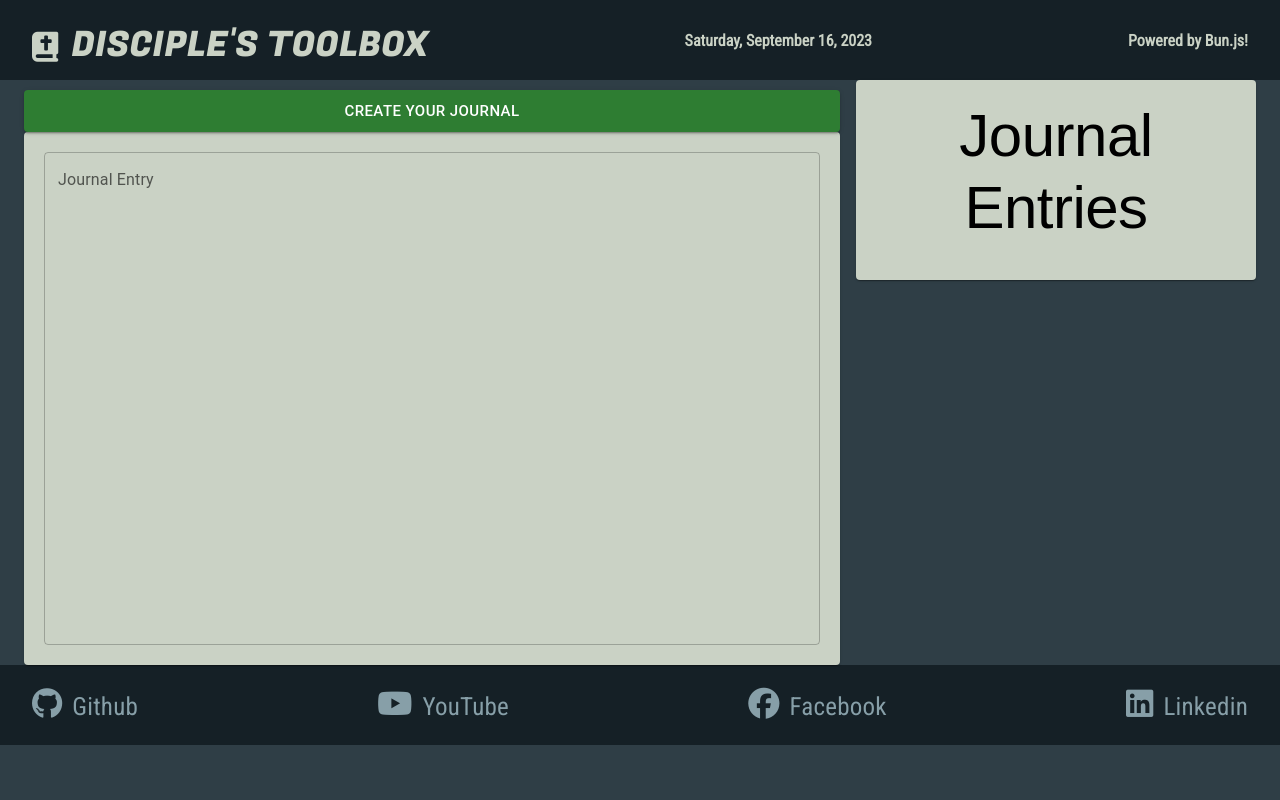
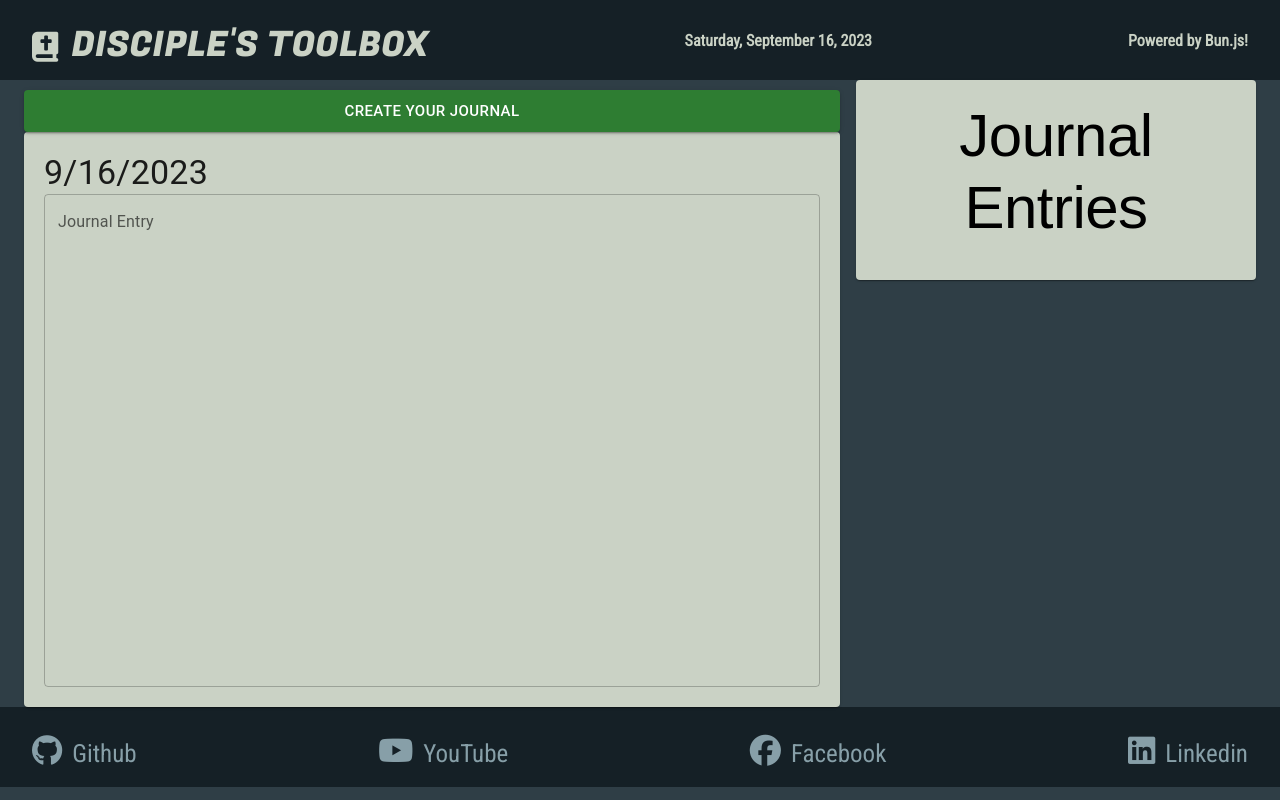
Before and after one commit to JonathanSanch/Disciples-Toolbox, a React (Create React App) app in the folder client/: page /journal in a window 1280 px wide. Built offline with nearby package versions, Linux system fonts and the light colour scheme; a web font is replaced by a local one.

Commit message:
added and fixed the delete function

```diff
--- a/client/src/components/Footer.css
+++ b/client/src/components/Footer.css
@@ -1,4 +1,4 @@
-#github {
+.thing {
     color: #879fa8;
     font-family: "Roboto Condensed", 'Trebuchet MS', Arial, sans-serif;
     font-size: 25px;
--- a/client/src/components/Footer.js
+++ b/client/src/components/Footer.js
@@ -1,8 +1,8 @@
 import React from 'react'
 import './Footer.css';
-import  {Button}  from "../components/Button";
 import {Link} from 'react-router-dom'
 import { Typography } from '@mui/material'
+import { useState, useEffect } from 'react';
 
 function Footer() {
   const iconStyle = {
@@ -11,30 +11,50 @@ function Footer() {
     fontSize: '1.3em',
   };
 
+  const [windowWidth, setWindowWidth] = useState(window.innerWidth);
+
+  useEffect(() => {
+    // Update window width when the component mounts and when the window is resized
+    const handleResize = () => {
+      setWindowWidth(window.innerWidth);
+    };
+
+    window.addEventListener('resize', handleResize);
+
+    // Clean up the event listener when the component unmounts
+    return () => {
+      window.removeEventListener('resize', handleResize);
+    };
+  }, []);
+
+  const titleStyle = {
+    display: windowWidth > 650 ? 'inline' : 'none',
+  };
+
   return (
     <header>
         <Link to='/' className='link' id="title_link" style={{display: 'flex', alignItems: 'center', textDecoration:'none'}}>
         <Typography variant='h5'>
         <i class="fa-brands fa-github" style={iconStyle}></i>
-          <Typography id="github">Github</Typography>
+          <Typography class="thing" style={titleStyle}>Github</Typography>
           </Typography>
         </Link>
         <Link to='/' className='link' id="title_link" style={{display: 'flex', alignItems: 'center', textDecoration:'none'}}>
         <Typography variant='h5'>
         <i class="fa-brands fa-youtube" style={iconStyle}></i>
-          <Typography id="github">YouTube</Typography>
+          <Typography class="thing" style={titleStyle}>YouTube</Typography>
           </Typography>
         </Link>
         <Link to='/' className='link' id="title_link" style={{display: 'flex', alignItems: 'center', textDecoration:'none'}}>
         <Typography variant='h5'>
         <i class="fa-brands fa-facebook" style={iconStyle}></i>
-          <Typography id="github">Facebook</Typography>
+          <Typography class="thing" style={titleStyle}>Facebook</Typography>
           </Typography>
         </Link>
         <Link to='/' className='link' id="title_link" style={{display: 'flex', alignItems: 'center', textDecoration:'none'}}>
         <Typography variant='h5'>
         <i class="fa-brands fa-linkedin" style={iconStyle}></i>
-          <Typography id="github">Linkedin</Typography>
+          <Typography class="thing" style={titleStyle}>Linkedin</Typography>
           </Typography>
         </Link>
         {/*
--- a/client/src/components/HeroSection.js
+++ b/client/src/components/HeroSection.js
@@ -27,9 +27,17 @@ function HeroSection() {
         )
     }, [options])
 
+    const typographyStyle = {
+      fontFamily: 'Fugaz One', // Replace with your selected font family
+    };
+
+    const verseStyle = {
+      fontStyle: 'italic',
+    }
+
     return (
         <Container maxWidth= "xl">
-            <Grid container spacing={2} className='verse_container'>
+              <Grid container spacing={2} className='verse_container'>
             <Grid item xs={12}  md={5} >
                 <ThemeProvider>
                 <Box sx={{
@@ -44,15 +52,15 @@ function HeroSection() {
                         },
                         justifyContent:"center"
                     }}>
-                        <Typography variant='h4' textAlign="center">
+                        <Typography variant='h4' textAlign="center" style={typographyStyle}>
                             Verse of the Day:
                         </Typography>
-                        <Typography variant='h6'>
+                        <Typography variant='h6' marginTop='15px'>
                           <div>
                             {(typeof verseOtd.verse === 'undefined') ? (
                               <p></p>
                             ): (
-                              <p>{verseOtd.verse.details.text}</p>
+                              <p style={verseStyle}>{verseOtd.verse.details.text}</p>
                             )}
                           </div>
                           <div>
@@ -72,7 +80,7 @@ function HeroSection() {
                     padding: "20px",
                     color: "#CAD2C5",
                 }}>
-                <Typography variant='h4' textAlign="center" marginBottom="20px">Bible Dashbaord</Typography>
+                <Typography variant='h4' textAlign="center" marginBottom="20px" style={typographyStyle}>Bible Dashboard</Typography>
                 <Box display="flex" justifyContent="space-around" marginBottom="50px" xs={12} sm={10} md={8} lg={6}>
                 <Card image={bibleImg} alt="Bible image" title= "Bible" description="Explore our awesome Bible API"/>
                 <Card image={sermonImg} alt="Sermon image" title= "Sermon" description="Explore our awesome sermons!"/>
--- a/client/src/components/pages/Journal.js
+++ b/client/src/components/pages/Journal.js
@@ -3,6 +3,7 @@ import { Container, Grid, Paper, TextField, Button, List, ListItem, ListItemButt
 import { useState, useEffect } from 'react'
 import {IconButton} from '@mui/material'
 import {Delete} from '@mui/icons-material'
+
 import "../Journal.css"
 
 
@@ -18,15 +19,16 @@ function Journal() {
         }
       };
 
+      const handleDelete = (deleteJournal) => {
+
+        const updatedItems = items.filter((item, index) => index !== deleteJournal);
+        setItems(updatedItems);
+      }
 
       //Getting Date
-      function getDate(){
-        const today = new Date();
-        const month = today.getMonth() + 1;
-        const year = today.getFullYear();
-        const date = today.getDate();
-        return `${month} ${date}, ${year}`
-      }
+      const currentDate = new Date();
+      const currentDateString = currentDate.toLocaleDateString(undefined);
+
   return (
 
     <Container maxWidth="xl">
@@ -43,7 +45,7 @@ function Journal() {
               Create Your Journal
             </Button>
           <Paper style={{ padding: '20px' , backgroundColor:"#CAD2C5"}}>
-
+            <Typography variant='h4'>{currentDateString}</Typography>
             <TextField
               fullWidth
               label="Journal Entry"
@@ -66,7 +68,7 @@ function Journal() {
                 <ListItemButton primary="Log 1" secondary="Date: September 1, 2023" variant="outlined">
                     <ListItemText primary={item}  />
                 </ListItemButton>
-                <IconButton edge="end" aria-label="comments">
+                <IconButton edge="end" aria-label="comments" onClick={() => handleDelete(index)}>
                     <Delete />
                 </IconButton>
                 </ListItem>
```
